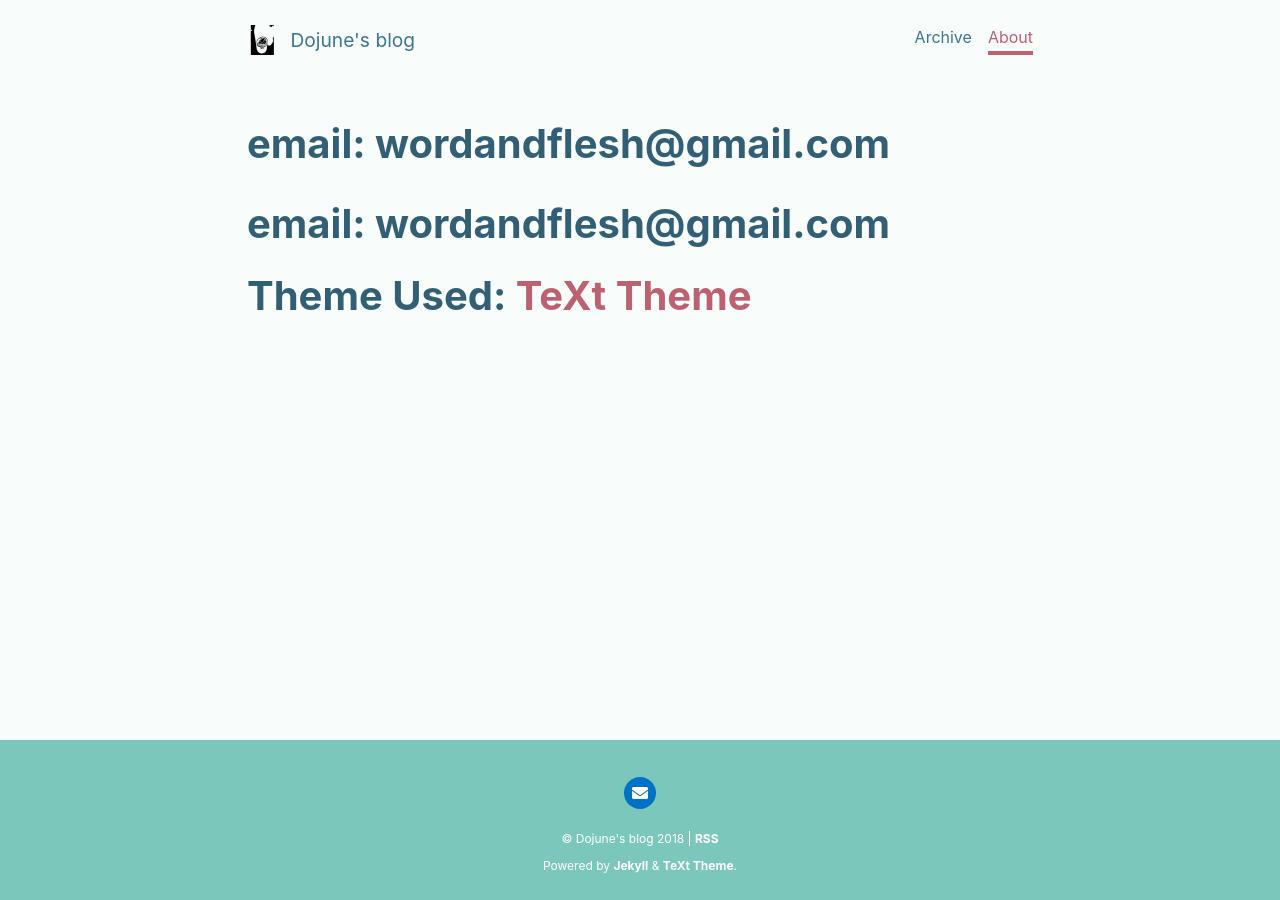
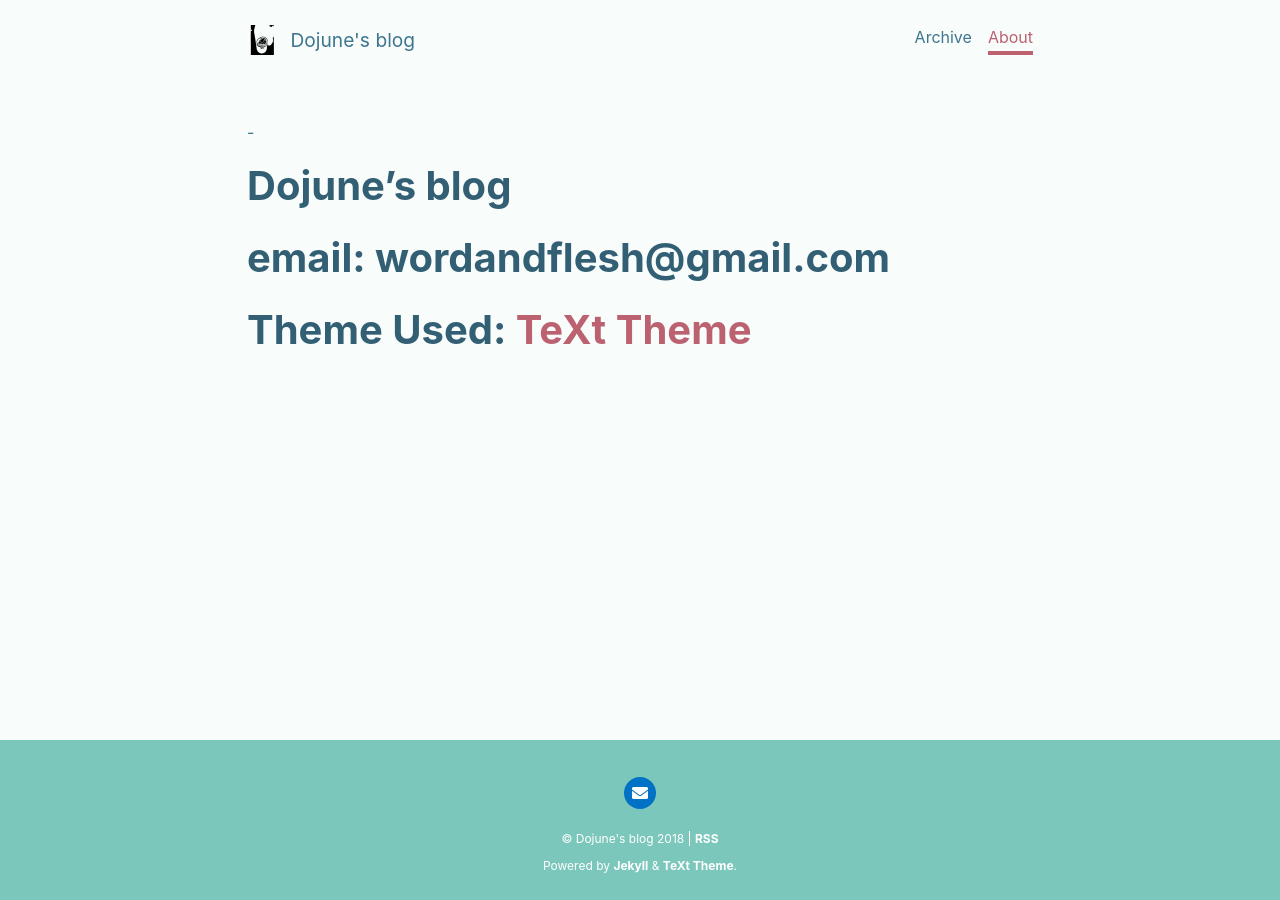
Before and after one commit to mindoj/mindojune.github.io, a Jekyll site: the page built from about.md, in a window 1280 px wide. Built offline with Jekyll 4.4.1, drawn with Linux system fonts in a browser that asks for light colours; nearby versions of some CDN libraries; our own code applies the rules of GitHub Pages for plain Markdown files.

Commit message:
Update about.md

```diff
--- a/about.md
+++ b/about.md
@@ -1,3 +1,6 @@
+-
+
+# Dojune's blog
 
 # email: wordandflesh@gmail.com
 
```
